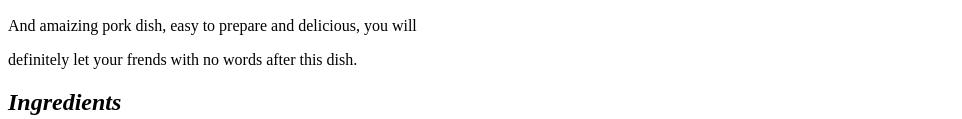
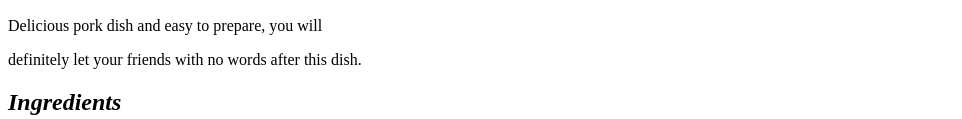
Before and after one commit to coclicimihai/odin_recipes, a plain HTML site: page recipes/pork.html in a window 1280 px wide. Shown: the part 242-361 px from the top of the page, without its empty margins (0-962 px from the left). Drawn offline with Linux system fonts and the light colour scheme.

Commit message:
Add recipes/pork.html

```diff
--- a/recipes/pork.html
+++ b/recipes/pork.html
@@ -6,8 +6,8 @@
                 <body>
                     <h1><em><strong>Prosciutto-Wrapped Pork Tenderloin and Oven Baked New Potatoes</strong></em></h1>
                         <img src="../recipes/img/pork.jpeg" alt="Prosciutto-Wrapped Pork Tenderloin">
-                            <p>And amaizing pork dish, easy to prepare and delicious, you will</p>
-                            <p>definitely let your frends with no words after this dish.</p>
+                            <p>Delicious pork dish and easy to prepare, you will</p>
+                            <p>definitely let your friends with no words after this dish.</p>
                                 <h2><em>Ingredients</em></h2>
                                     <ul>
                                         <li>1 pound pork tenderloin</li>
```
